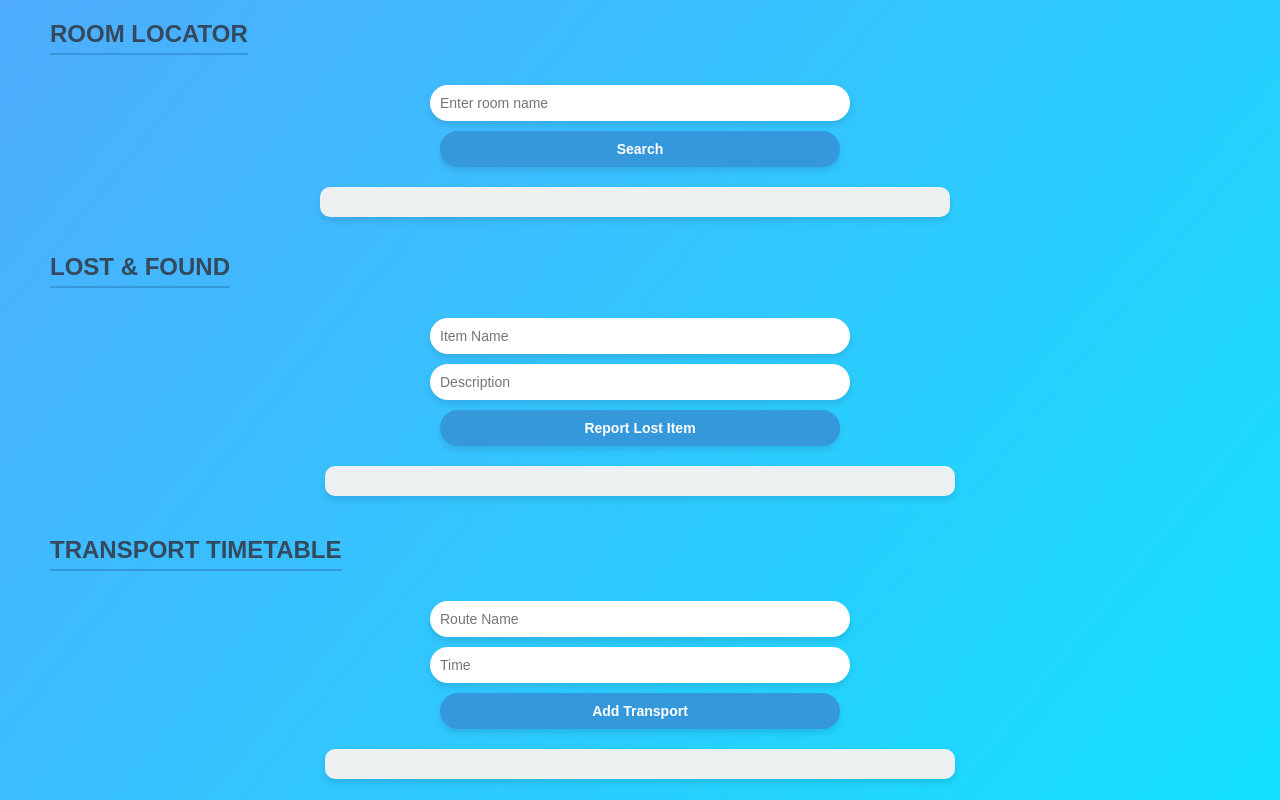
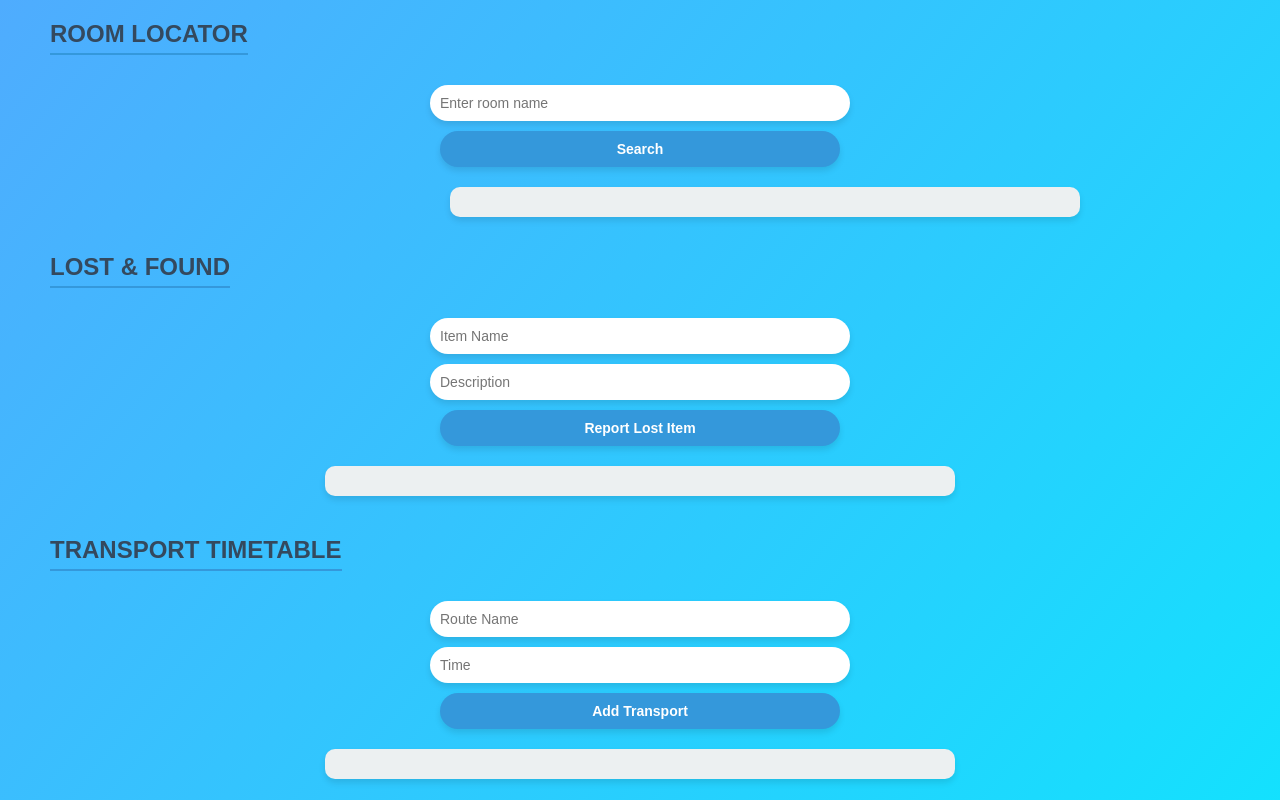
Before and after one commit to vivekdagudu/Campus-connector, a website: page index.html in a window 1280 px wide. Shown: the top 800 px of the page. Drawn offline with Linux system fonts and the light colour scheme; no server answers.

Commit message:
Update index.html

```diff
--- a/index.html
+++ b/index.html
@@ -88,7 +88,7 @@ li:last-child {
 }
 #roomResult{
     width:600px;
-    margin-left: 320px;
+    margin-left: 450px;
 }
 
 /* Water dispenser section */
```
